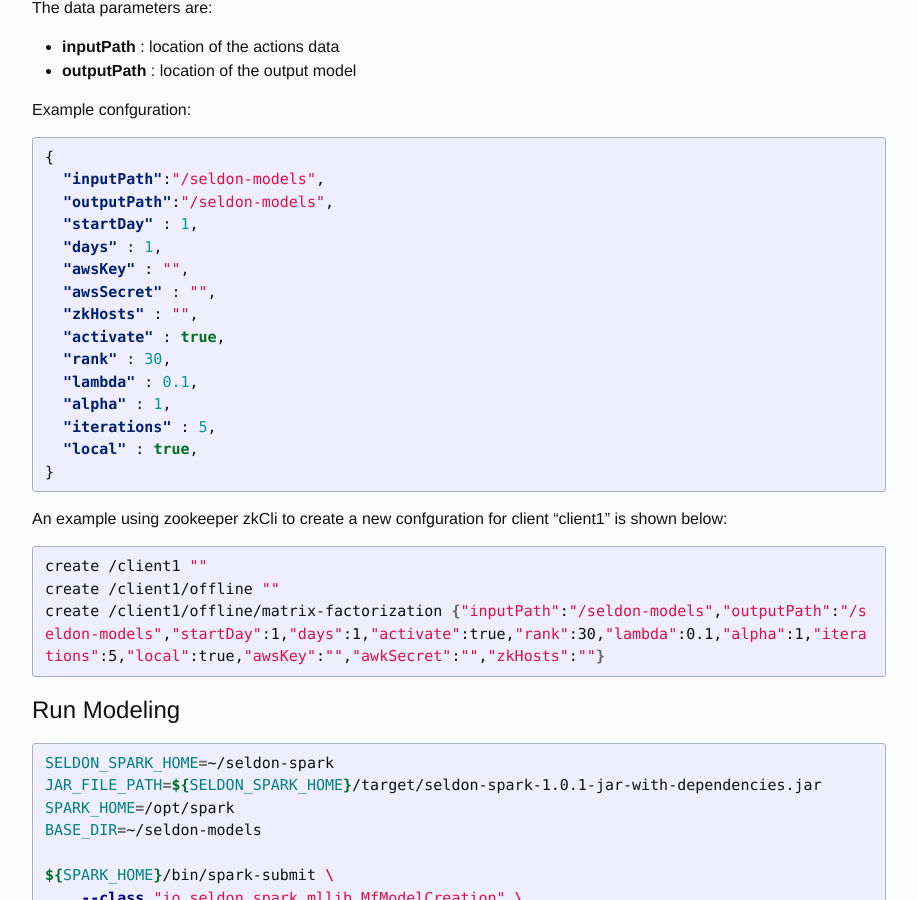
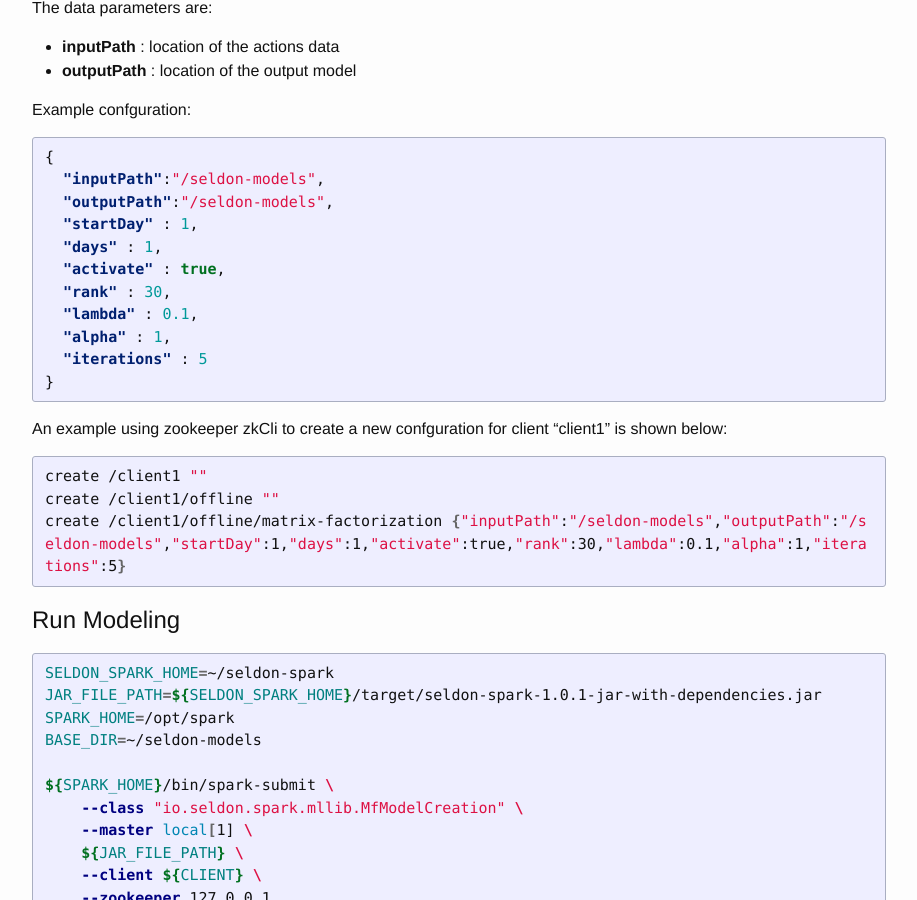
Before and after one commit to SeldonIO/seldonio.github.com, a Jekyll site: the page built from spark-models.md, in a window 1280 px wide and 900 px high, scrolled down 2392 px. Shown: the whole window, without its empty margins (181-1098 px from the left). Built offline with Jekyll 4.4.1, drawn with Linux system fonts in a browser that asks for light colours.

Commit message:
update mf conf docs

```diff
--- a/spark-models.md
+++ b/spark-models.md
@@ -115,15 +115,11 @@ Example confguration:
   "outputPath":"/seldon-models",
   "startDay" : 1,
   "days" : 1,
-  "awsKey" : "",
-  "awsSecret" : "",
-  "zkHosts" : "",
   "activate" : true,
   "rank" : 30,
   "lambda" : 0.1,
   "alpha" : 1,
-  "iterations" : 5,
-  "local" : true,
+  "iterations" : 5
 }
 {% endhighlight %}
 
@@ -132,7 +128,7 @@ An example using zookeeper zkCli to create a new confguration for client "client
 {% highlight bash %}
 create /client1 ""
 create /client1/offline ""
-create /client1/offline/matrix-factorization {"inputPath":"/seldon-models","outputPath":"/seldon-models","startDay":1,"days":1,"activate":true,"rank":30,"lambda":0.1,"alpha":1,"iterations":5,"local":true,"awsKey":"","awkSecret":"","zkHosts":""}
+create /client1/offline/matrix-factorization {"inputPath":"/seldon-models","outputPath":"/seldon-models","startDay":1,"days":1,"activate":true,"rank":30,"lambda":0.1,"alpha":1,"iterations":5}
 {% endhighlight %}
 
 ## Run Modeling
```
